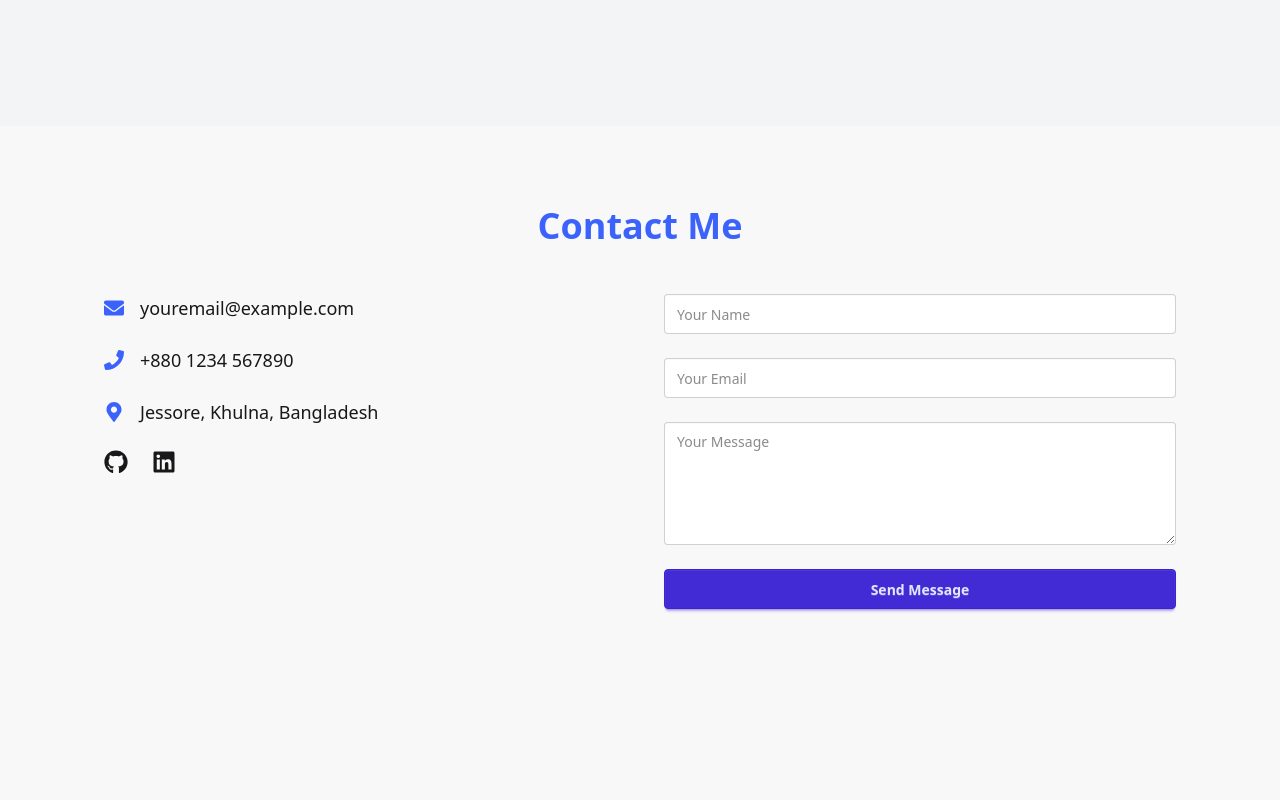
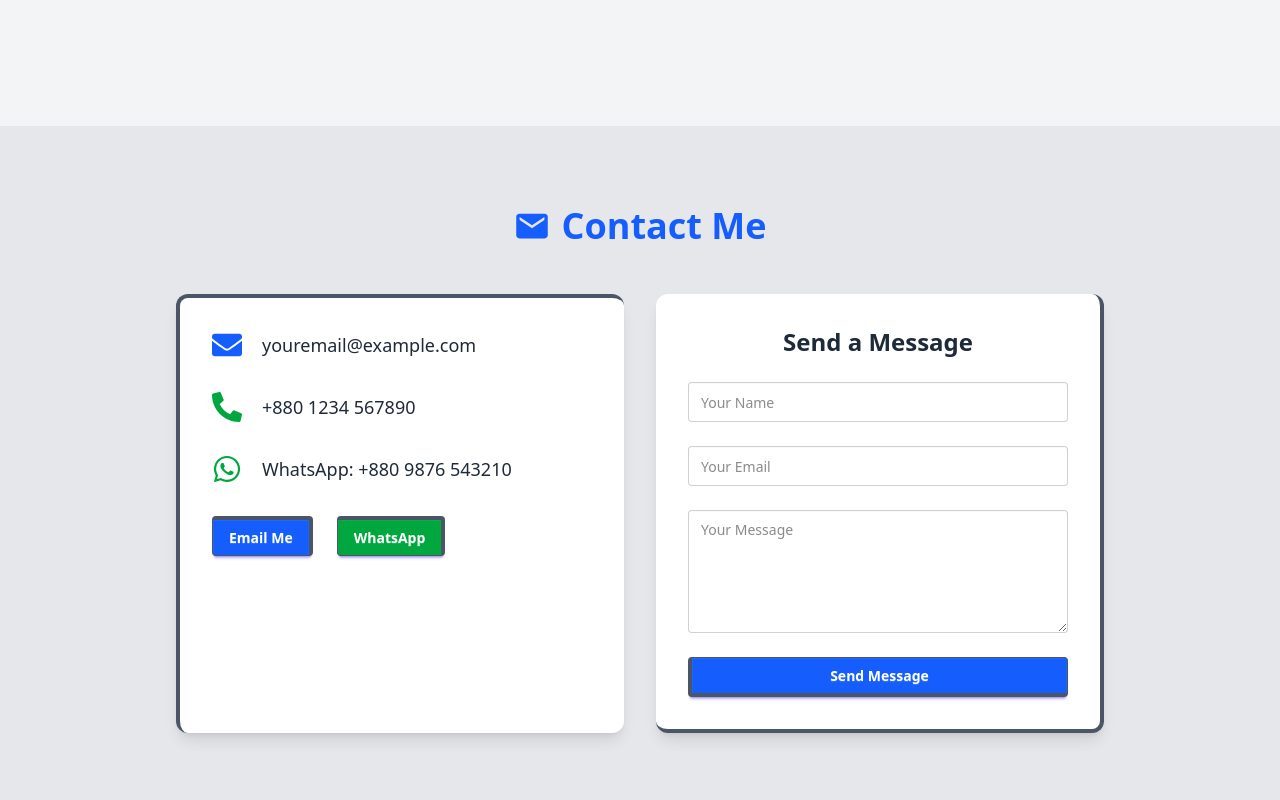
Before and after one commit to mahidishikder/portfolio, a React (Vite) app: page / in a window 1280 px wide. Shown: the part 2920-3720 px from the top of the page. Built offline with nearby package versions, Linux system fonts and the light colour scheme.

Commit message:
contact done

```diff
--- a/src/components/Contact/Contact.jsx
+++ b/src/components/Contact/Contact.jsx
@@ -1,42 +1,86 @@
 import React from 'react';
-import { FaEnvelope, FaPhone, FaMapMarkerAlt, FaLinkedin, FaGithub } from 'react-icons/fa';
+import { FaEnvelope, FaPhoneAlt, FaWhatsapp } from 'react-icons/fa';
+import { motion } from 'framer-motion';
+import { IoMdMail } from 'react-icons/io';
 
 function Contact() {
   return (
-    <div id="contact" className="bg-base-200 h-screen py-20">
-      <div className="max-w-6xl mx-auto px-6 lg:px-10">
-        <h2 className="text-3xl lg:text-4xl font-bold text-center text-[#3B63FB] mb-12">
+    <motion.div
+      id="contact"
+      className="bg-gray-200 py-20"
+      initial={{ opacity: 0 }}
+      whileInView={{ opacity: 1 }}
+      transition={{ duration: 1 }}
+    >
+      <div className="max-w-7xl mx-auto px-8 lg:px-16">
+        {/* Section Title with Logo */}
+        <motion.div
+          className="flex justify-center items-center gap-3 mb-12"
+          initial={{ opacity: 0, y: -50 }}
+          animate={{ opacity: 1, y: 0 }}
+          transition={{ duration: 1 }}
+        >
+          <IoMdMail className="text-4xl text-blue-600" />
+          <motion.h2
+            className="text-3xl lg:text-4xl font-bold text-center text-blue-600"
+          >
             Contact Me
-        </h2>
+          </motion.h2>
+        </motion.div>
 
-        <div className="grid md:grid-cols-2 gap-12">
-          {/* Contact Info */}
-          <div className="space-y-6">
-            <div className="flex items-center gap-4">
-              <FaEnvelope className="text-xl text-[#3B63FB]" />
+        <div className="flex flex-col lg:flex-row justify-center gap-8">
+          {/* Contact Info Section */}
+          <motion.div
+            className="space-y-8 w-full max-w-md bg-white p-8 rounded-xl shadow-lg border-t-4 border-l-4 border-gray-600"
+            initial={{ opacity: 0, x: -100 }}
+            animate={{ opacity: 1, x: 0 }}
+            transition={{ duration: 1, delay: 0.3 }}
+          >
+            <div className="flex items-center gap-5 text-xl text-gray-800">
+              <FaEnvelope className="text-blue-600 text-3xl" />
               <p className="text-lg">youremail@example.com</p>
             </div>
-            <div className="flex items-center gap-4">
-              <FaPhone className="text-xl text-[#3B63FB]" />
+            <div className="flex items-center gap-5 text-xl text-gray-800">
+              <FaPhoneAlt className="text-green-600 text-3xl" />
               <p className="text-lg">+880 1234 567890</p>
             </div>
-            <div className="flex items-center gap-4">
-              <FaMapMarkerAlt className="text-xl text-[#3B63FB]" />
-              <p className="text-lg">Jessore, Khulna, Bangladesh</p>
+            <div className="flex items-center gap-5 text-xl text-gray-800">
+              <FaWhatsapp className="text-green-600 text-3xl" />
+              <p className="text-lg">WhatsApp: +880 9876 543210</p>
             </div>
 
-            {/* Social Icons */}
-            <div className="flex gap-6 mt-6">
-              <a href="https://github.com/yourusername" target="_blank" rel="noopener noreferrer">
-                <FaGithub className="text-2xl hover:text-[#3B63FB] transition" />
-              </a>
-              <a href="https://linkedin.com/in/yourprofile" target="_blank" rel="noopener noreferrer">
-                <FaLinkedin className="text-2xl hover:text-[#3B63FB] transition" />
-              </a>
+            {/* Contact Buttons Side by Side */}
+            <div className="mt-6 flex gap-6">
+              <motion.a
+                href="mailto:youremail@example.com"
+                target="_blank"
+                rel="noopener noreferrer"
+                className="btn btn-primary text-white bg-blue-600 hover:bg-blue-700 transition-all py-3 w-full sm:w-auto border-t-4 border-r-4 border-gray-600"
+                whileHover={{ scale: 1.05 }}
+              >
+                Email Me
+              </motion.a>
+              <motion.a
+                href="https://wa.me/+8809876543210"
+                target="_blank"
+                rel="noopener noreferrer"
+                className="btn btn-primary text-white bg-green-600 hover:bg-green-700 transition-all py-3 w-full sm:w-auto border-t-4 border-r-4 border-gray-600"
+                whileHover={{ scale: 1.05 }}
+              >
+                WhatsApp
+              </motion.a>
             </div>
-          </div>
+          </motion.div>
 
-          {/* Contact Form */}
+          {/* Contact Form Section */}
+          <motion.div
+            className="space-y-8 w-full max-w-md bg-white p-8 rounded-xl shadow-lg border-b-4 border-r-4 border-gray-600"
+            initial={{ opacity: 0, x: 100 }}
+            animate={{ opacity: 1, x: 0 }}
+            transition={{ duration: 1, delay: 0.3 }}
+          >
+            <h3 className="text-2xl font-semibold text-center text-gray-800 mb-6">Send a Message</h3>
+
             <form className="space-y-6">
               <input
                 type="text"
@@ -56,13 +100,17 @@ function Contact() {
                 rows="5"
                 required
               ></textarea>
-            <button type="submit" className="btn btn-primary w-full">
+              <button
+                type="submit"
+                className="btn btn-primary text-white bg-blue-600 hover:bg-blue-700 transition-all py-3 w-full border-b-4 border-l-4 border-gray-600"
+              >
                 Send Message
               </button>
             </form>
+          </motion.div>
         </div>
       </div>
-    </div>
+    </motion.div>
   );
 }
 
```
Lines whose indentation alone changed are shown as unchanged.
